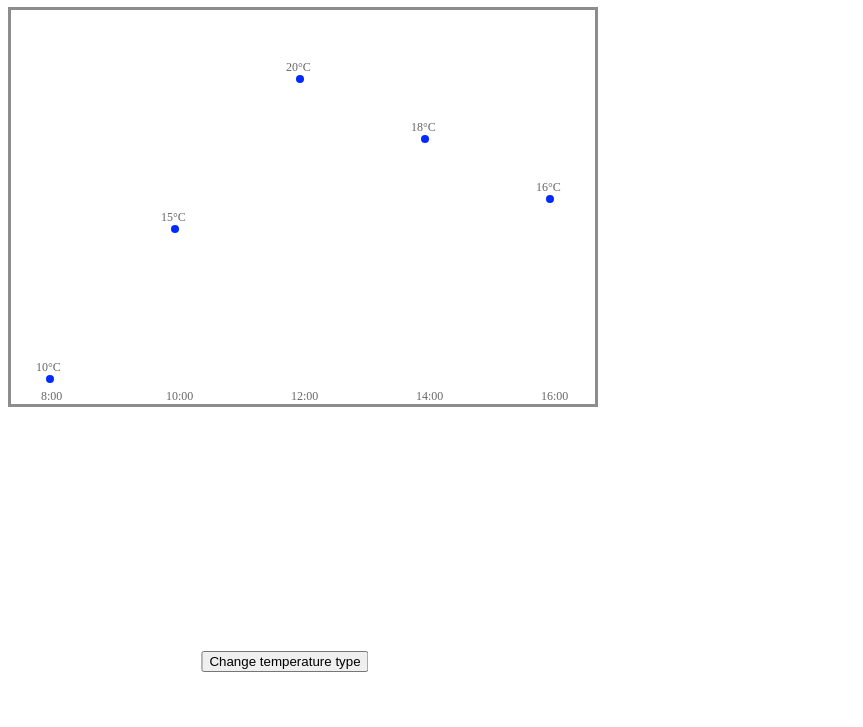
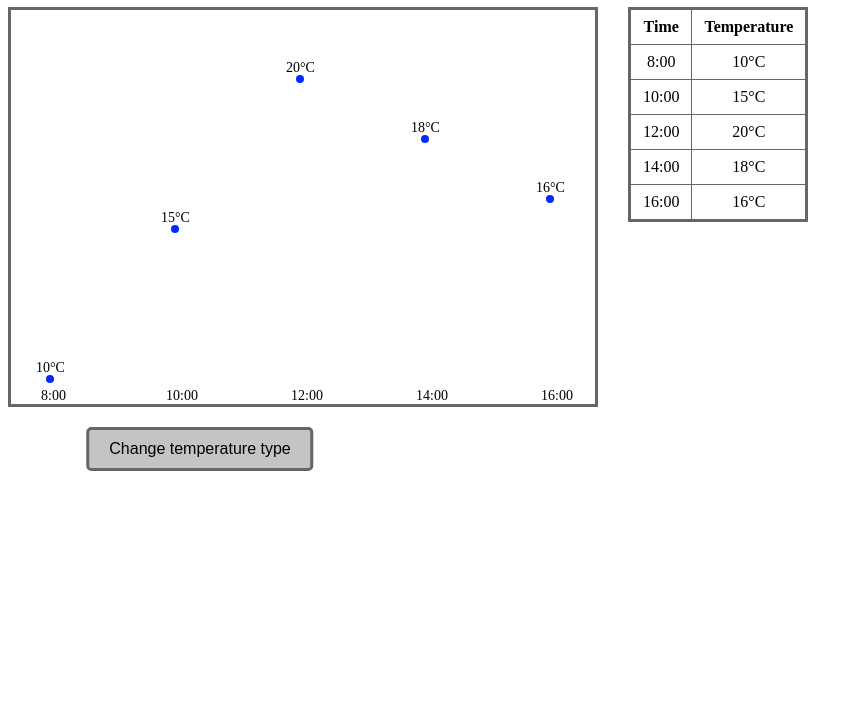
Before and after one commit to DannyCubee/fiae22l_celsius, a plain HTML site: page diagramm.html in a window 1280 px wide. Shown: the part 73-800 px from the top of the page, without its empty margins (0-863 px from the left). Drawn offline with Linux system fonts and the light colour scheme.

Commit message:
~ added table with temperature data, made design and position of it ~ added funktion to change table data by clicking on the button ~ changed design and position of "Change temperature" button ~ changed the position of the title
Signed-off-by: Zenova <sonchisve@gmail.com>

```diff
--- a/diagramm.html
+++ b/diagramm.html
@@ -9,7 +9,7 @@
         #chart {
             width: 590px;
             height: 400px;
-            border: 3px solid #8d8d8d;
+            border: 3px solid #666;
             position: relative;
             padding: 40px;
             box-sizing: border-box;
@@ -17,8 +17,8 @@
         /* style for axes */
         .axis {
             position: absolute;
-            border-left: 1px solid #ccc;
-            border-bottom: 1px solid #ccc;
+            border-left: 1px solid #666;
+            border-bottom: 1px solid #666;
             width: 100%;
             height: 100%;
             box-sizing: border-box;
@@ -33,14 +33,37 @@
         }
         .axis-label {
             position: absolute;
-            font-size: 12px;
-            color: #666;
+            font-size: 14px;
+            color: #000000;
+            /*font-weight: bold;*/
         }
         #toggleButton {
             position: absolute;
-            left: 285px;
+            left: 200px;
             transform: translateX(-50%);
-            bottom: 55px;
+            margin-top: 20px;
+            padding: 10px 20px;
+            font-size: 16px;
+            background-color: #c4c4c4;
+            color: #000000;
+            border: 3px solid #666;
+            border-radius: 5px;
+            cursor: pointer;
+        }
+        #dataTable {
+            width: 100px;
+            border: 3px solid #666;
+            border-collapse: collapse;
+            margin-left: 620px;
+            margin-top: -400px;
+        }
+        #dataTable th, #dataTable td {
+            border: 1px solid #666;
+            padding: 8px 12px;
+            text-align: center;
+        }
+        h1 {
+            margin-left: 150px;
         }
 </style>
 </head>
@@ -48,6 +71,16 @@
 <h1>Temperature graphic</h1>
 <div id="chart"></div>
 <button id="toggleButton">Change temperature type</button>
+
+    <table id="dataTable">
+        <thead>
+            <tr>
+                <th>Time</th>
+                <th>Temperature</th>
+            </tr>
+        </thead>
+        <tbody></tbody>
+    </table>
 
     <script>
         let isCelsius = true;
@@ -98,20 +131,36 @@
                     tempLabel.className = 'axis-label';
                     tempLabel.style.left = x + 25 + 'px';
                     tempLabel.style.top = y + 10 + 'px';
-                    tempLabel.textContent = isCelsius ? temperature + '°C': temperature + '°F';
+                    tempLabel.textContent = isCelsius ? temperature + '°C' : temperature + '°F';
                     chart.appendChild(tempLabel);
                 });
             }
 
             createPoints();
+
+            const dataTableBody = document.querySelector('#dataTable tbody');
+            dataTableBody.innerHTML = '';
+
+            temperatureData.forEach((item, index) => {
+                const row = document.createElement('tr');
+                const timeCell = document.createElement('td');
+                timeCell.textContent = item.time;
+                const tempCell = document.createElement('td');
+                tempCell.textContent = isCelsius ? item.celsius + '°C' : item.fahrenheit + '°F';
+
+                row.appendChild(timeCell);
+                row.appendChild(tempCell);
+                dataTableBody.appendChild(row);
+            });
+
         }
          document.getElementById('toggleButton').addEventListener('click', function() {
-         isCelsius = !isCelsius;
-         toggleTemperature();
+            isCelsius = !isCelsius;
+            toggleTemperature();
          });
 
         // Create the graphic by page opening
-    window.onload = toggleTemperature;
+        window.onload = toggleTemperature;
 </script>
 </body>
 </html>
```
